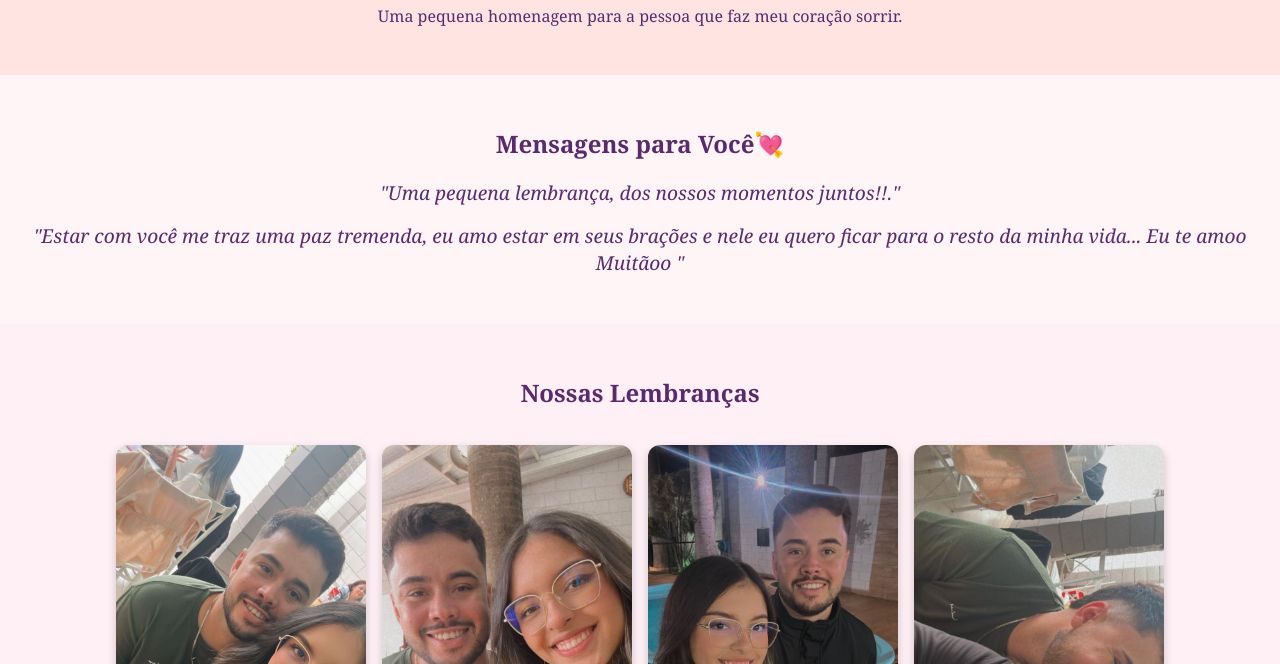
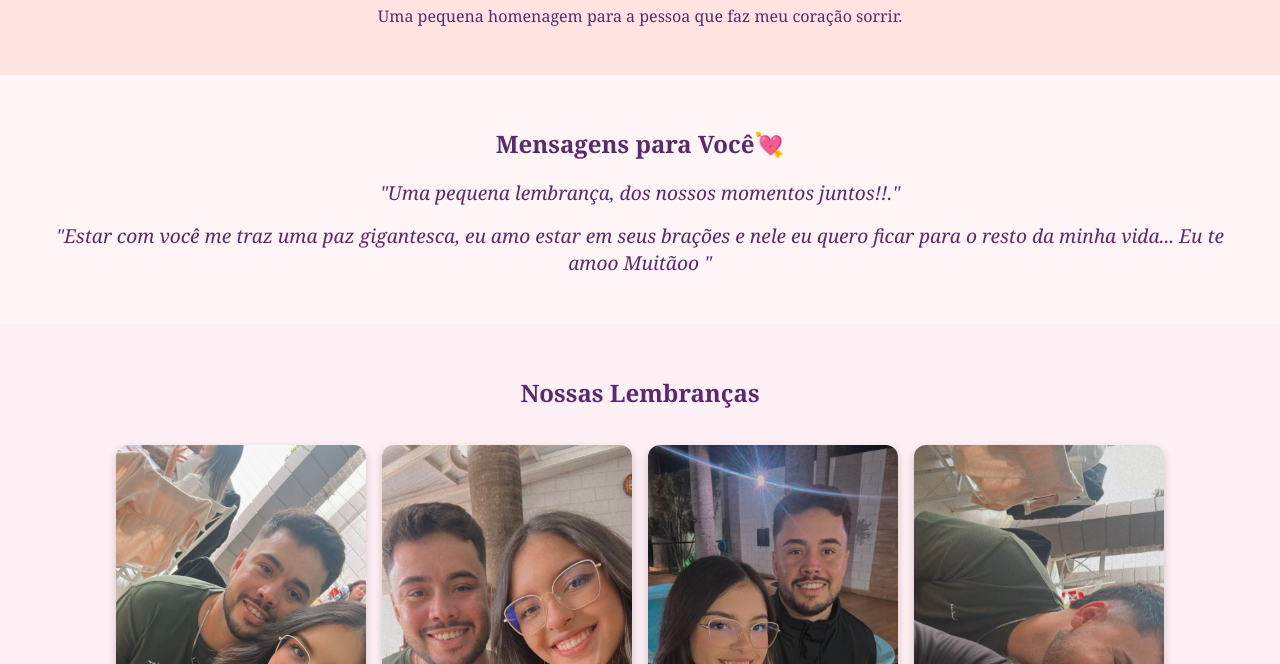
Before and after one commit to BrenoZoca/projeto, a plain HTML site: page index.html in a window 1280 px wide. Shown: the part 136-800 px from the top of the page. Drawn offline with Linux system fonts and the light colour scheme.

Commit message:
Update index.html

```diff
--- a/index.html
+++ b/index.html
@@ -16,7 +16,7 @@
   <section class="mensagens">
     <h2>Mensagens para Você💘</h2>
     <p>"Uma pequena lembrança, dos nossos momentos juntos!!."</p>
-    <p>"Estar com você me traz uma paz tremenda, eu amo estar em seus brações e nele eu quero ficar para o resto da minha vida... Eu te amoo Muitãoo "</p>
+    <p>"Estar com você me traz uma paz gigantesca, eu amo estar em seus brações e nele eu quero ficar para o resto da minha vida... Eu te amoo Muitãoo "</p>
 
   </section>
 
```
